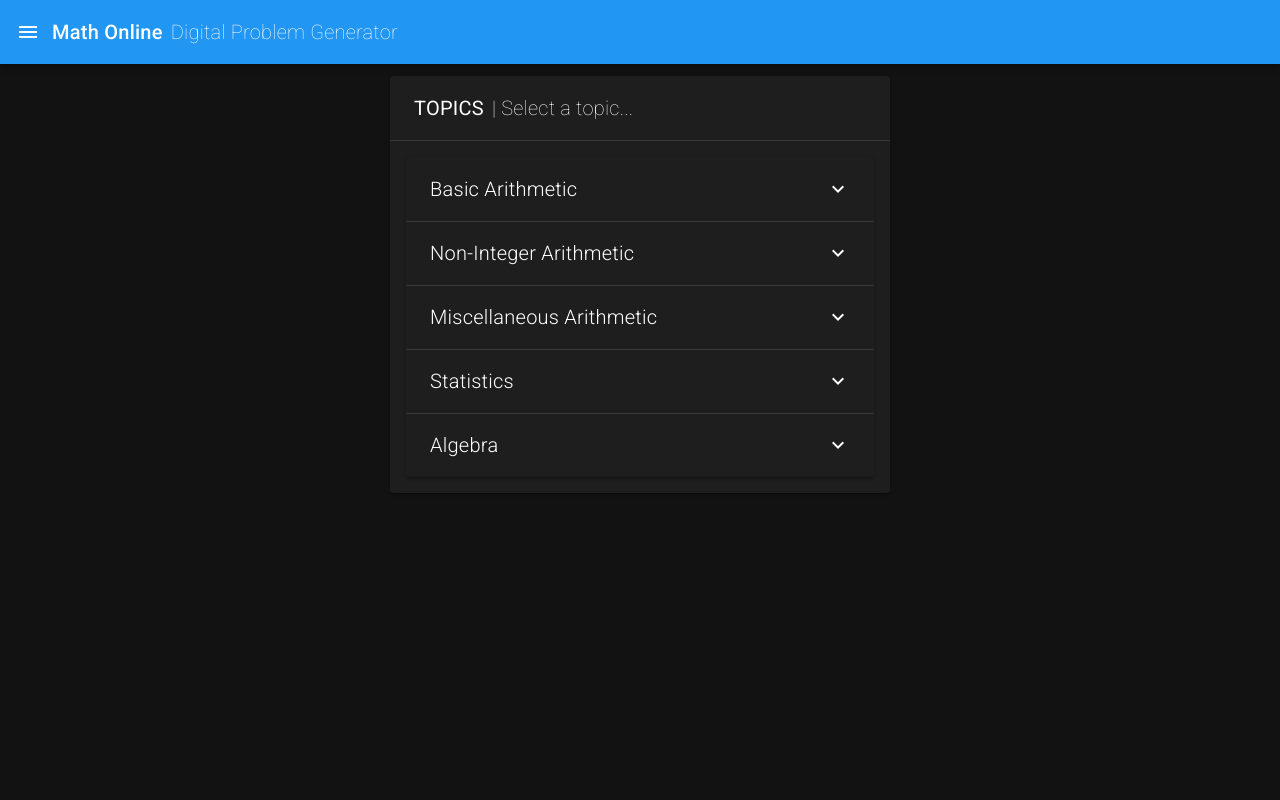
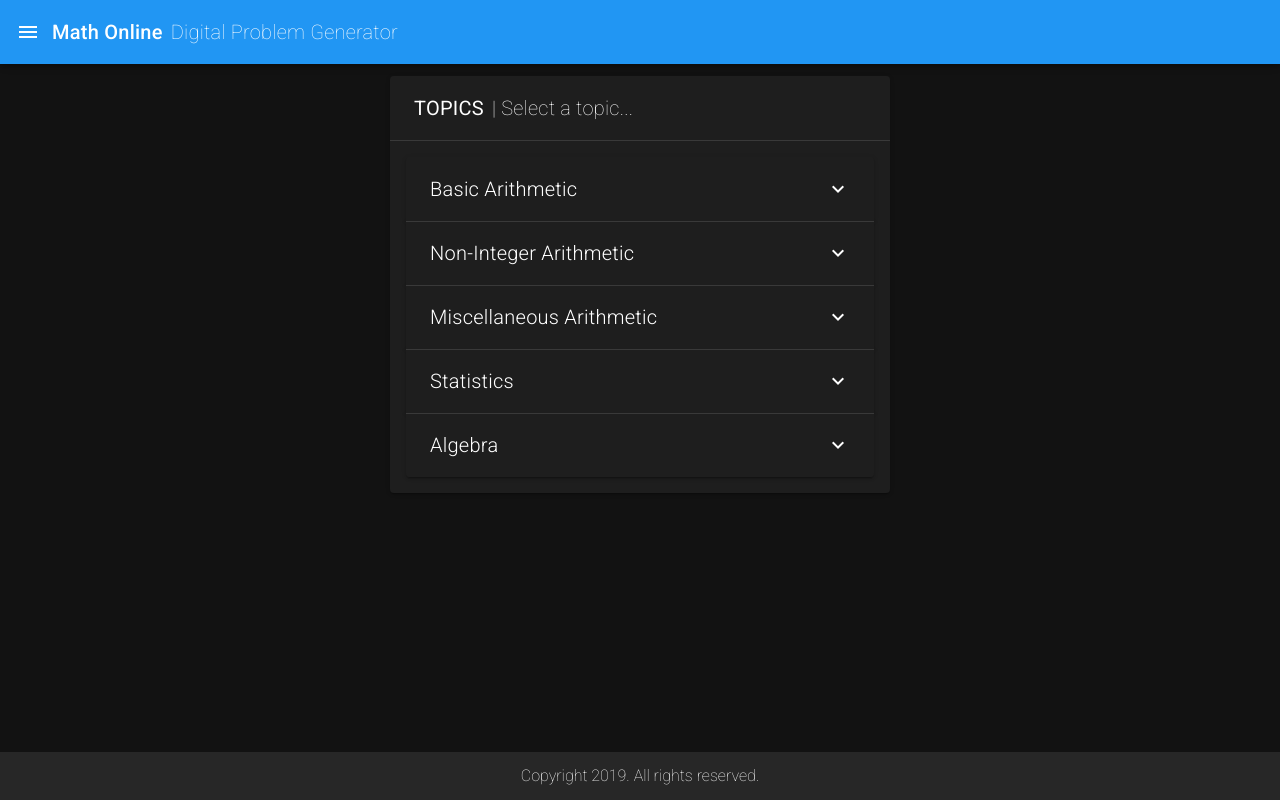
Before and after one commit to christian83182/MathsOnline, a Vue app: page /#/ in a window 1280 px wide. Built offline with nearby package versions, Linux system fonts and the light colour scheme.

Commit message:
Added a section on the menu for most future features. Added light/dark theme toggle from rollover menu. Menu is now constructed from data. Added footer.

```diff
--- a/src/App.vue
+++ b/src/App.vue
@@ -4,14 +4,16 @@
     <v-content>
       <router-view></router-view>
     </v-content>
+    <Footer />
   </v-app>
 </template>
 
 <script>
 import NavBar from "@/components/NavBar";
+import Footer from "@/components/Footer";
 export default {
   name: "App",
-  components: {NavBar},
+  components: {Footer, NavBar},
   data: () => ({
     //
   })
--- /dev/null
+++ b/src/components/Footer.vue
@@ -0,0 +1,13 @@
+<template>
+    <v-footer padless>
+        <v-col class="text-center font-weight-thin" cols="12">
+            Copyright {{ new Date().getFullYear() }}. All rights reserved.
+        </v-col>
+    </v-footer>
+</template>
+
+<script>
+    export default {
+        name: "Footer"
+    }
+</script>
```
